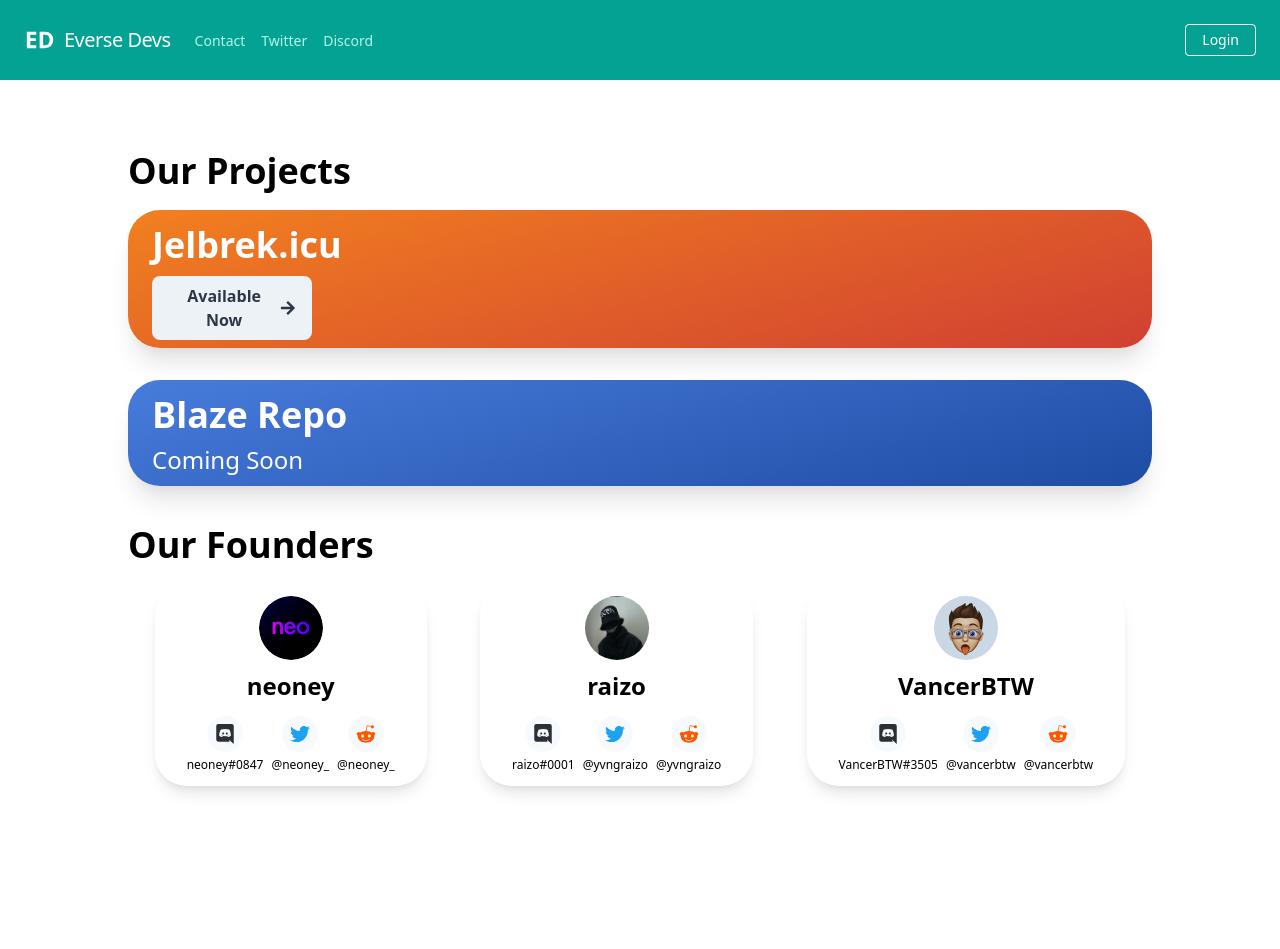
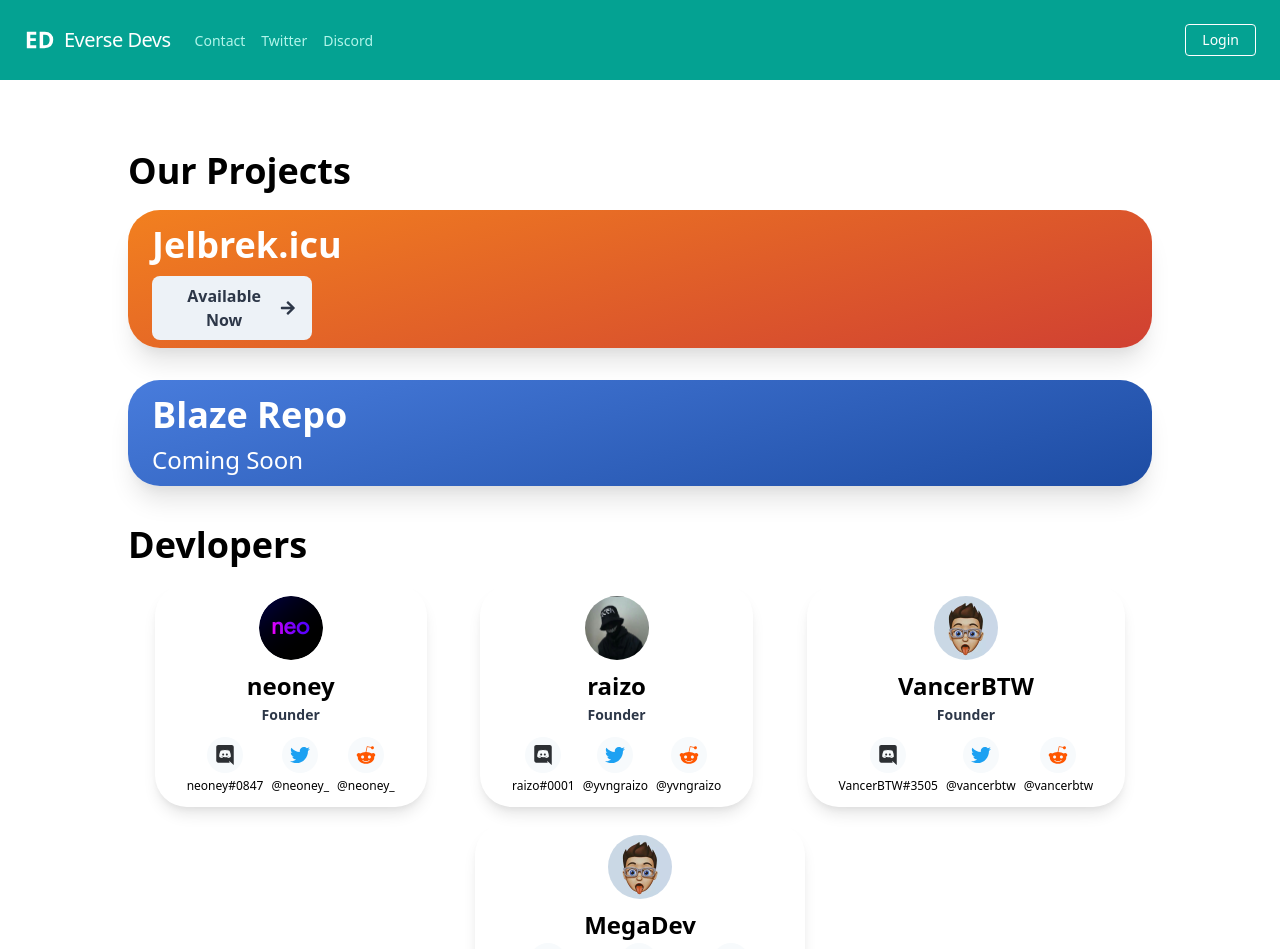
Before and after one commit to vancerbtw/everse-accounts, a Next.js app: page / in a window 1280 px wide. Shown: the top 949 px of the page. Before the commit the page ends 834 px from the top, so only its background shows below. Built offline with nearby package versions, Linux system fonts and the light colour scheme.

Commit message:
chnged founders - devleopers, add founder subtitle

```diff
--- a/components/Member.tsx
+++ b/components/Member.tsx
@@ -7,6 +7,7 @@ interface MemberProps {
     discord?: string;
     twitter?: string;
     reddit?: string;
+    founder?: boolean
 }
 
 export default class Member extends React.Component<MemberProps> {
@@ -14,7 +15,10 @@ export default class Member extends React.Component<MemberProps> {
         return (
             <div className={"mb-4 px-6 py-3 rounded-xl shadow-lg flex flex-col items-center transition duration-500 ease-in-out hover:scale-110 transform"}>
                 <img className={"h-16 w-16 rounded-full mb-2"} alt={`${this.props.username}'s avatar`} src={this.props.image}/>
-                <h3 className={"font-semibold text-2xl mb-3"}>{this.props.username}</h3>
+                <h3 className={"font-semibold text-2xl"}>{this.props.username}</h3>
+                { this.props.founder ? (
+                    <h6 className={"font-semibold text-sm text-gray-800 mb-3"}>Founder</h6>
+                ) : null }
                 <div className={"flex flex-row justify-around items-center"}>
                     {
                         this.props.discord ? (
--- a/pages/index.tsx
+++ b/pages/index.tsx
@@ -35,12 +35,13 @@ const Home = () => (
                     <span className="text-2xl font-medium text-white">Coming Soon</span>
                 </div>
             </div>
-            <div className="flex flex-col w-4/5 mb-8">
-                <h1 className="text-4xl font-bold pb-3">Our Founders</h1>
+            <div className="flex flex-wrap flex-col w-4/5 mb-8">
+                <h1 className="text-4xl font-bold pb-3">Devlopers</h1>
                 <div className={"flex flex-row flex-wrap justify-around items-center"}>
-                    <Member image={"/neoney.png"} username={"neoney"} discord={"neoney#0847"} twitter={"@neoney_"} reddit={"u/neoney"}/>
-                    <Member image={"/raizo.png"} username={"raizo"} discord={"raizo#0001"} twitter={"@yvngraizo"} reddit={"u/iraizo"}/>
-                    <Member image={"/vance.jpg"} username={"VancerBTW"} discord={"VancerBTW#3505"} twitter={"@vancerbtw"} reddit={"u/vancerbtw"}/>
+                    <Member image={"/neoney.png"} username={"neoney"} discord={"neoney#0847"} twitter={"@neoney_"} reddit={"u/neoney"} founder={true}/>
+                    <Member image={"/raizo.png"} username={"raizo"} discord={"raizo#0001"} twitter={"@yvngraizo"} reddit={"u/iraizo"} founder={true}/>
+                    <Member image={"/vance.jpg"} username={"VancerBTW"} discord={"VancerBTW#3505"} twitter={"@vancerbtw"} reddit={"u/vancerbtw"} founder={true}/>
+                    <Member image={"/vance.jpg"} username={"MegaDev"} discord={"coldhart#1337"} twitter={"@omegaluldev"} reddit={"u/ImAColdHart"} founder={false}/>
                 </div>
             </div>
         </div>
```
